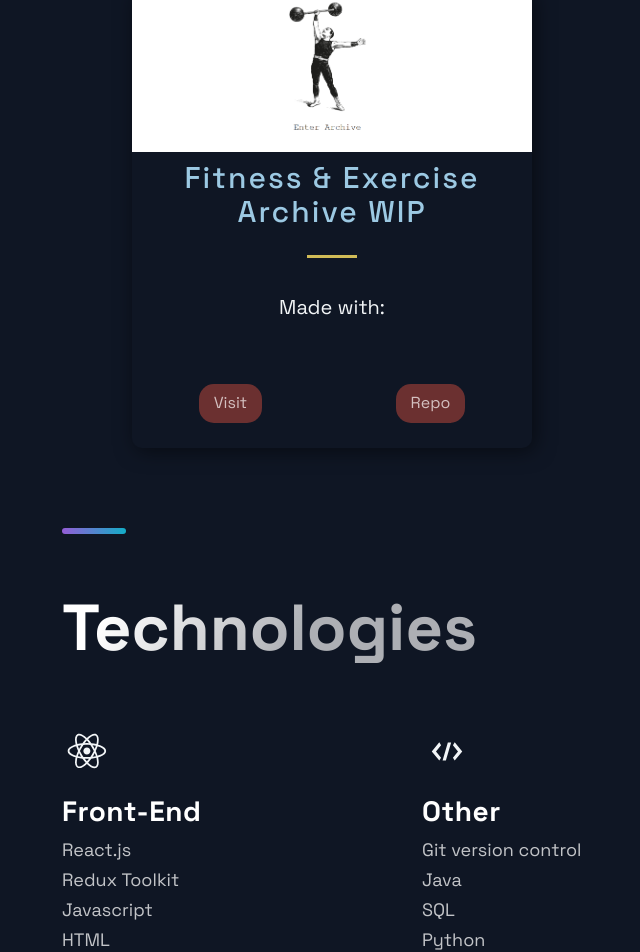
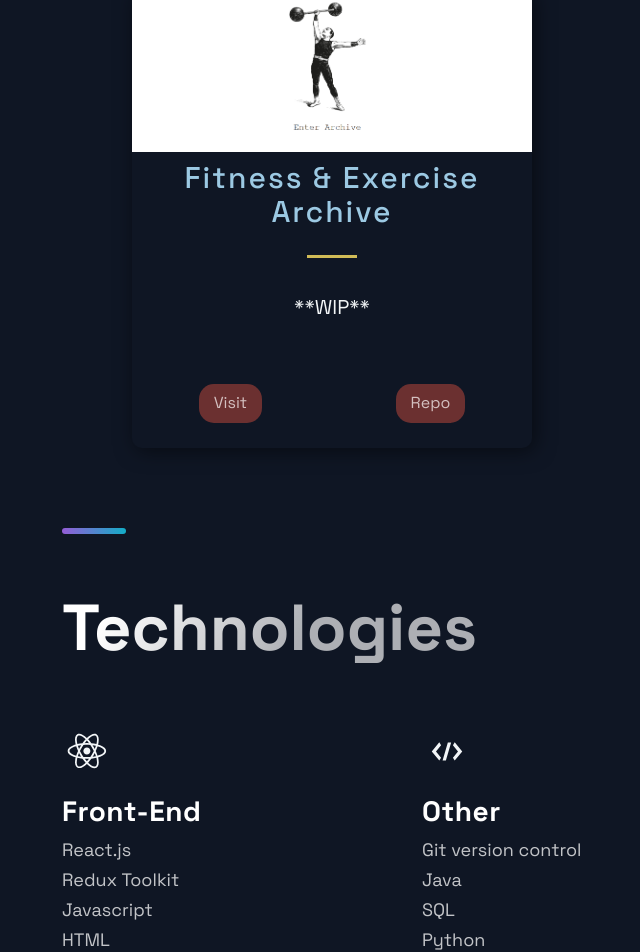
Before and after one commit to youssefmagdyy/portfolio, a Next.js app: page / in a window 1280 px wide. Shown: the part 1334-2286 px from the top of the page, without its empty margins (58-698 px from the left). Built offline with nearby package versions, Linux system fonts and the light colour scheme.

Commit message:
document title

```diff
--- a/src/components/Projects/Projects.js
+++ b/src/components/Projects/Projects.js
@@ -22,9 +22,9 @@ const Projects = () => (
               </TitleContent>
               <div>
                 <br/>
-                <TitleContent>
-                Made with:
-                </TitleContent>
+                {(project.tags.length === 0)?<TitleContent>
+                **WIP**
+                </TitleContent>:<TitleContent>Made with:</TitleContent>}
                 <TagList>
                   {(project.tags).map((tag,i)=>(<Tag key={i}>
                     {tag}
--- a/src/data/data.js
+++ b/src/data/data.js
@@ -17,7 +17,7 @@ export const projects = [
   },
 
   {
-    title: 'Fitness & Exercise Archive WIP',
+    title: 'Fitness & Exercise Archive',
       image: '/images/project3.PNG',
       tags: [],
     link: 'https://github.com/youssefmagdyy/exercise-archive',
--- a/src/pages/_document.js
+++ b/src/pages/_document.js
@@ -31,6 +31,7 @@ export default class MyDocument extends Document {
     return (
       <Html lang='en-GB'>
         <Head>
+        <title>Youssef Magdy</title>
           <link href="https://fonts.googleapis.com/css2?family=Space+Grotesk:wght@300;400;500;600;700&display=swap" rel="stylesheet"/>
         </Head>
         <body>
```
